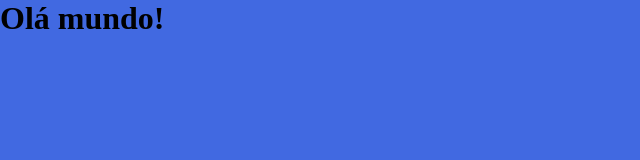
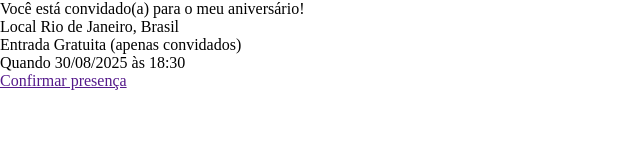
Before and after one commit to carolmeireles/convite-aniversario, a website: page src/index.html in a window 1280 px wide. Shown: the whole page, without its empty margins (0-640 px from the left). Drawn offline with nearby package versions, Linux system fonts and the light colour scheme; files that its build step writes are made by us from their sources.

Commit message:
estrutura html do hero

```diff
--- a/src/index.html
+++ b/src/index.html
@@ -7,6 +7,31 @@
     <link rel="stylesheet" href="../dist/styles/main.css" />
 </head>
 <body>
-    <h1>Olá mundo!</h1>
+    <header class="hero">
+        <div class="container">
+            <p class="hero__text">
+                Você está convidado(a) para o meu aniversário!
+            </p>
+            <div class="infos-bar">
+                <ul class="infos-bar__infos">
+                    <li class="infos-bar__infos__item">
+                        <span>Local</span>
+                        Rio de Janeiro, Brasil
+                    </li>
+                    <li class="infos-bar__infos__item">
+                        <span>Entrada</span>
+                        Gratuita (apenas convidados)
+                    </li>
+                    <li class="infos-bar__infos__item">
+                        <span>Quando</span>
+                        30/08/2025 às 18:30
+                    </li>
+                </ul>
+                <a href="" class="button button--primary">
+                    Confirmar presença
+                </a>
+            </div>
+        </div>
+    </header>
 </body>
 </html>
--- a/src/styles/main.scss
+++ b/src/styles/main.scss
@@ -3,7 +3,3 @@
     padding: 0;
     box-sizing: border-box;
 }
-
-body {
-    background-color: royalblue;
-}
```
